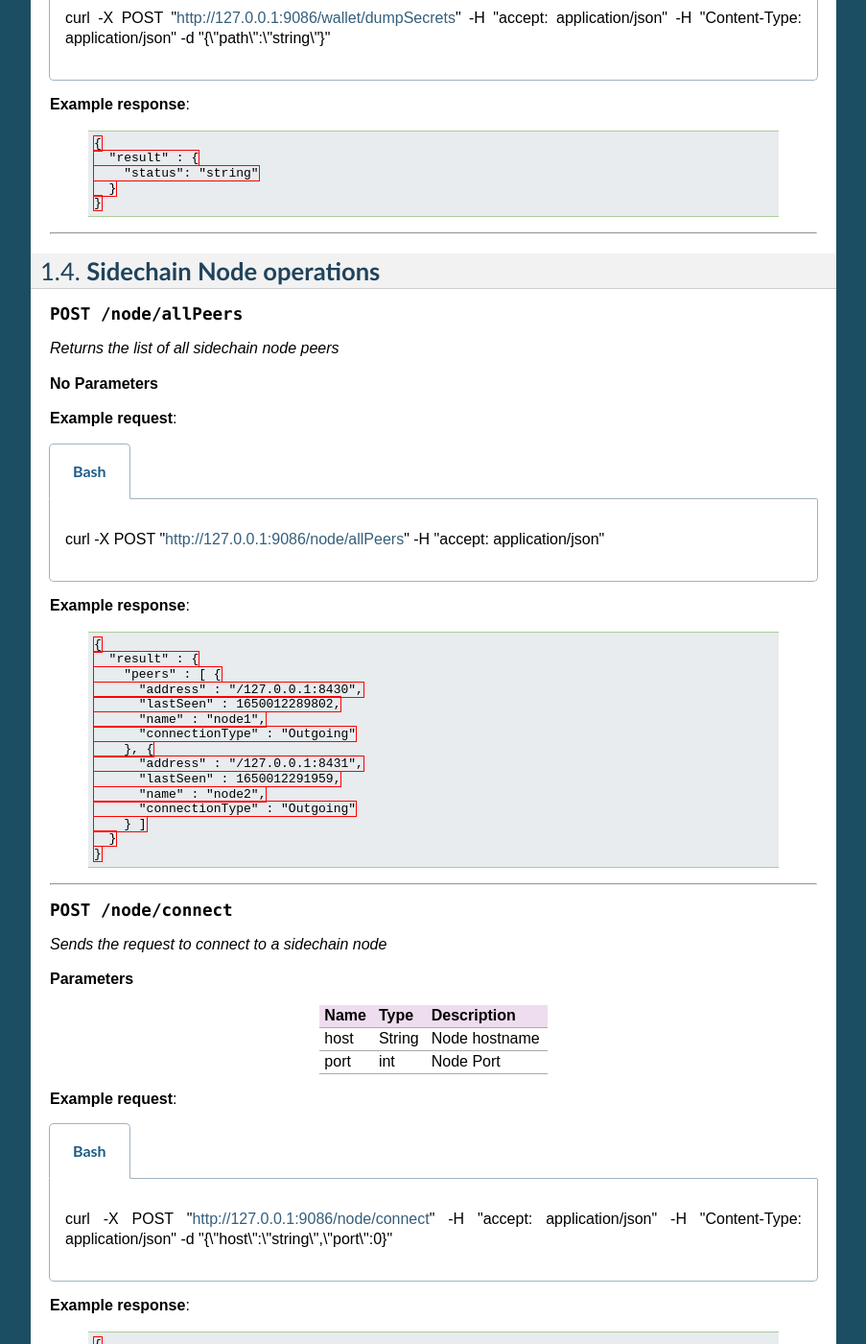
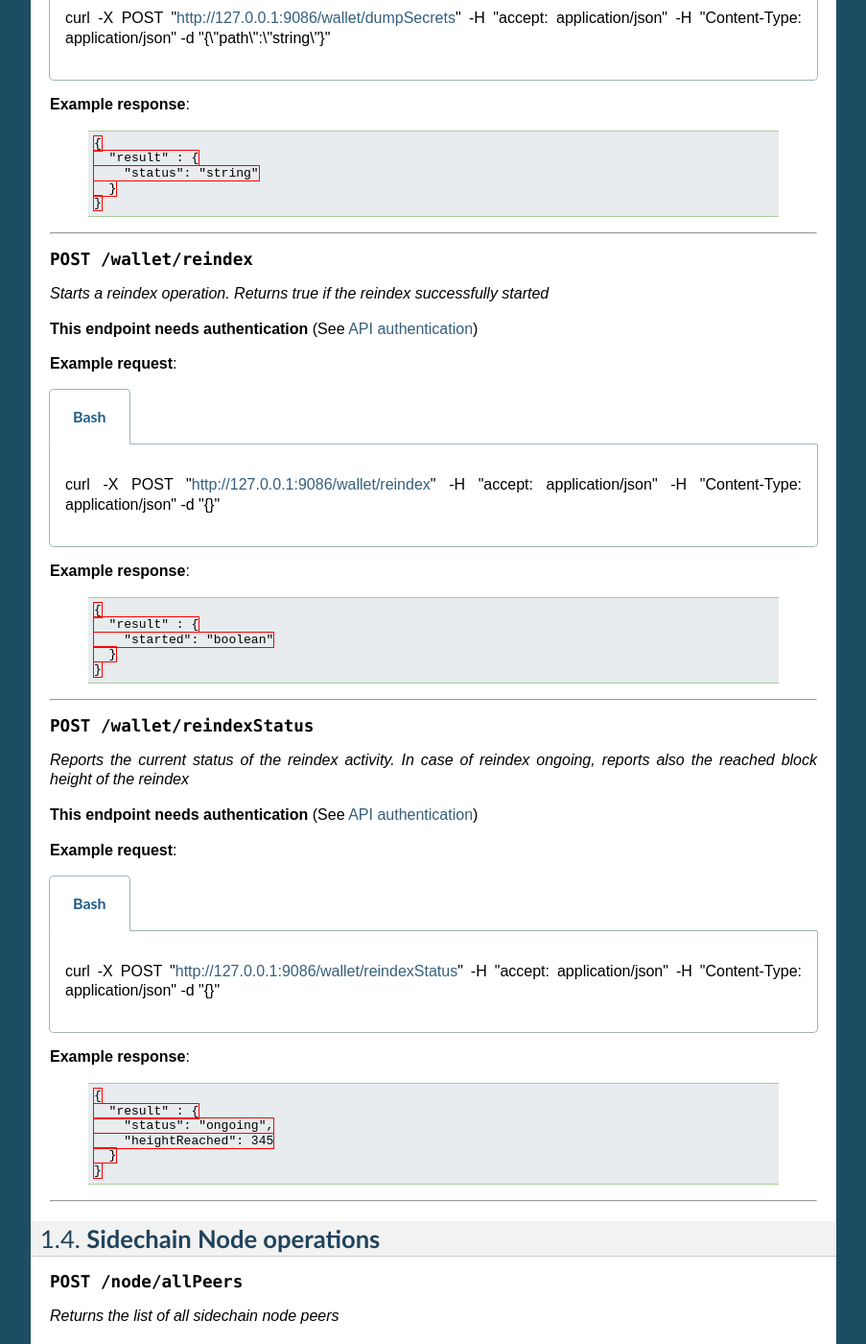
Before and after one commit to HorizenOfficial/developer-horizen-global, a Sphinx documentation site: the page built from docs/reference/01-scnode-api-spec.rst, in a window 1280 px wide and 1400 px high, scrolled down 23861 px. Shown: the whole window at 96% size, without its empty margins (198-1101 px from the left). Built offline with Sphinx 7.4.7, drawn with Linux system fonts in a browser that asks for light colours.

Commit message:
added wallet reindex endpoints

```diff
--- a/docs/reference/01-scnode-api-spec.rst
+++ b/docs/reference/01-scnode-api-spec.rst
@@ -1457,6 +1457,62 @@ ________
 
 ________
 
+.. http:post:: /wallet/reindex
+
+*Starts a reindex operation. Returns true if the reindex successfully started*
+
+**This endpoint needs authentication** (See :ref:`api_authentication-label`)
+
+**Example request**:
+
+.. tabs::
+
+   .. tab:: Bash
+
+      curl -X POST \"http://127.0.0.1:9086/wallet/reindex\" -H \"accept: application/json\" -H \"Content-Type: application/json\" -d \"{}\"
+
+
+**Example response**:
+
+   .. sourcecode:: http
+
+	{
+	  "result" : {
+            "started": "boolean"
+	  }
+	}
+
+________
+
+.. http:post:: /wallet/reindexStatus
+
+*Reports the current status of the reindex activity. In case of reindex ongoing, reports also the reached block height of the reindex*
+
+**This endpoint needs authentication** (See :ref:`api_authentication-label`)
+
+**Example request**:
+
+.. tabs::
+
+   .. tab:: Bash
+
+      curl -X POST \"http://127.0.0.1:9086/wallet/reindexStatus\" -H \"accept: application/json\" -H \"Content-Type: application/json\" -d \"{}\"
+
+
+**Example response**:
+
+   .. sourcecode:: http
+
+	{
+	  "result" : {
+            "status": "ongoing",
+            "heightReached": 345
+	  }
+	}
+
+________
+
+
 =====
 **Sidechain Node operations**
 =====
```
